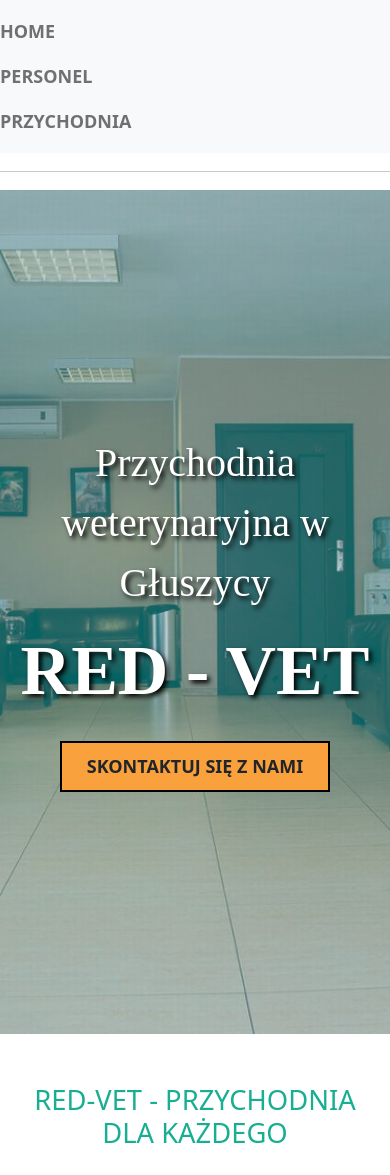
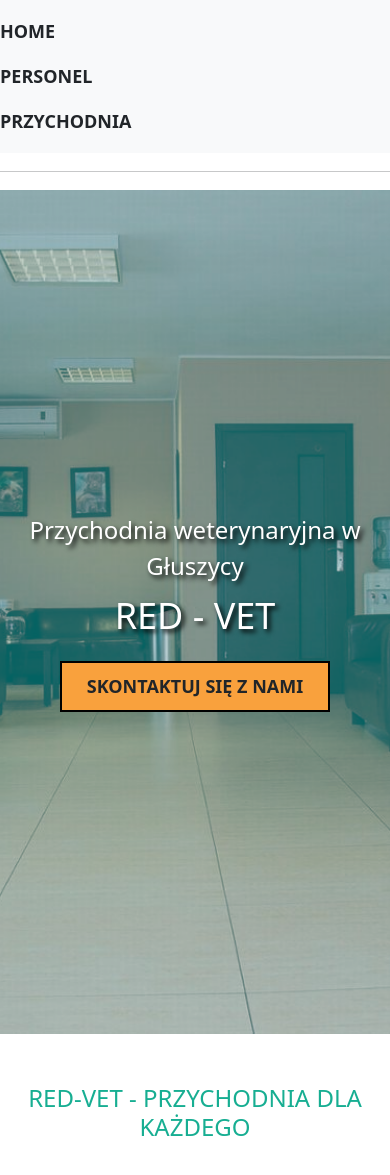
Before and after one commit to devClouds/testingVet, a React (Create React App) app: page / in a window 390 px wide. Shown: the top 1175 px of the page. Built offline with nearby package versions, Linux system fonts and the light colour scheme.

Commit message:
Applied responsive css

```diff
--- a/src/App.js
+++ b/src/App.js
@@ -1,7 +1,7 @@
 // import logo from './logo.svg';
 // import './App.css';
+import './css/App.scss';
 import './css/Responsive.scss'
-import './css/App.scss';
 import 'bootstrap/dist/css/bootstrap.min.css';
 
 import { BrowserRouter as Router, Switch, Route, Link } from 'react-router-dom';
--- a/src/css/App.scss
+++ b/src/css/App.scss
@@ -23,11 +23,13 @@ Title section - jako komponent?
 
 
 //@import url('https://fonts.googleapis.com/css2?family=Quicksand:wght@300&display=swap');
+@import url('https://fonts.googleapis.com/css2?family=Lato:wght@300&display=swap');
+@import url('https://fonts.googleapis.com/css2?family=Exo+2:wght@300&family=Lato:wght@300&display=swap');
 
 
 $font-QS: 'Quicksand', sans-serif;
-$font-Exo: 'Exo';
-$font-Lato: 'Lato';
+$font-Exo: 'Exo 2', sans-serif;
+$font-Lato: 'Lato', sans-serif;
 
 $color-turcus-dark: #17ae92;
 $color-turcus-bright: #5DBCD2;
@@ -64,9 +66,9 @@ p.margined{
     margin-bottom: 2rem;
 }
 
-a:link, a:visited{
+a, a:link, a:visited, a:hover{
     text-decoration: none;
-    color: inherit;
+    color: inherit !important;
 }
 
 button:focus{
@@ -163,7 +165,8 @@ h3{
 
 .sub-header-text{
     font-size: 40px;
-    font-family: 'Uni-Sans-Thin';
+    //font-family: 'Uni-Sans-Thin';
+    //font-family: $font-Exo;
     color: #fff;
     margin-bottom: 0px !important;
     text-shadow: 3px 3px 5px #000;
@@ -171,8 +174,9 @@ h3{
 
 .header-text{
     font-size: 70px;
-    font-weight: bold;
-    font-family: 'Uni-Sans-Heavy';
+    //font-weight: bold;
+    //font-family: 'Uni-Sans-Heavy';
+    //font-family: $font-Exo;
     color: #fff;
     text-transform: uppercase;
     margin-top: 5px !important;
--- a/src/css/Responsive.scss
+++ b/src/css/Responsive.scss
@@ -11,10 +11,18 @@
 
 @media screen and (max-width:767px) {
 
+    body{
 
+        p,.button{
+            font-size: 16px;
+        }
 
-    body, p,.button{
-        font-size: 16px;
+        .header-text{
+            font-size: 48px
+        }
+
+        .sub-header-text{
+            font-size: 30px;
         }
 
         h2{
@@ -44,12 +52,14 @@
         .navbar-brand-logo{
             width: 200px;
         }
-
+    }
 
 }
 
 @media screen and (max-width:575px) {
-    body, p,.button, .footer-wrapper p {
+
+    body{
+        p,.button, .footer-wrapper p {
             font-size: 14px;
         }
 
@@ -100,3 +110,5 @@
             }
         }
     }
+
+}
```
Lines whose indentation alone changed are shown as unchanged.
